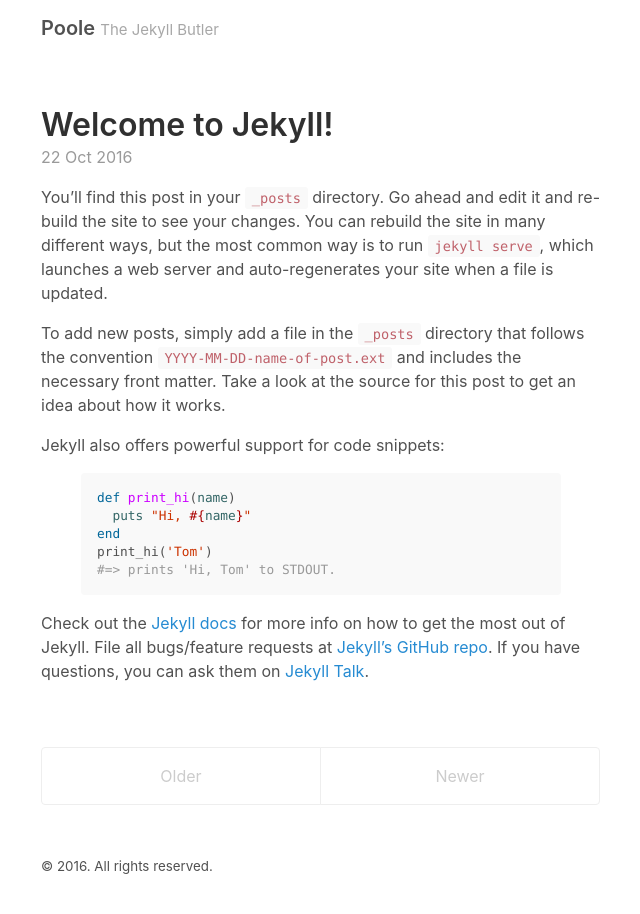
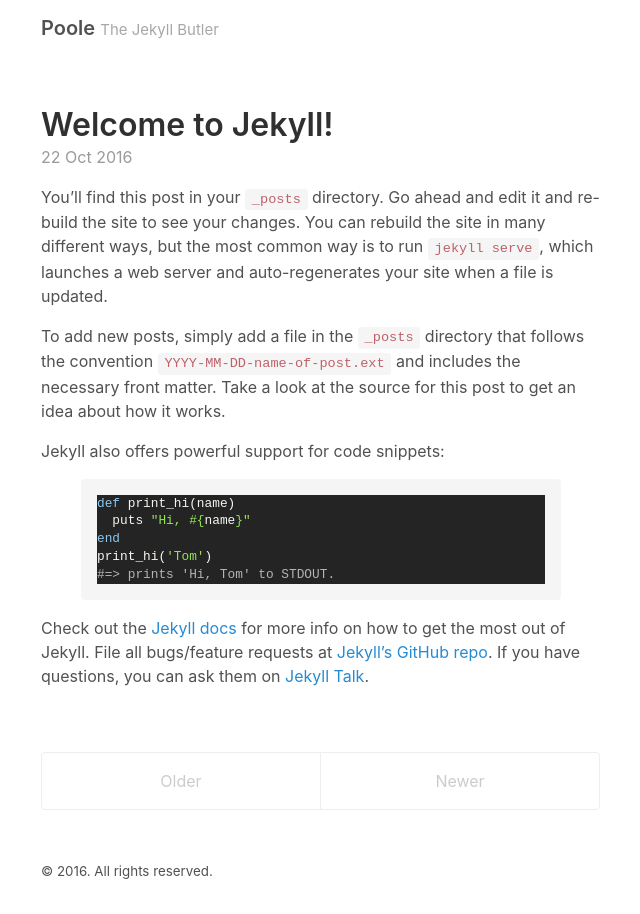
Before and after one commit to chongkong/chongkong.github.io, a Jekyll site: the page built from index.html, in a window 1280 px wide. Shown: the whole page, without its empty margins (319-959 px from the left). Built offline with Jekyll 4.4.1, drawn with Linux system fonts in a browser that asks for light colours; the list of posts is cut into pages by our own code.

Commit message:
Edit stylings

```diff
--- a/_sass/_code.scss
+++ b/_sass/_code.scss
@@ -12,13 +12,12 @@
   padding: .25em .5em;
   font-size: 85%;
   color: $code-color;
-  background-color: #f9f9f9;
+  background-color: rgba(0, 0, 0, 0.04);
   border-radius: 3px;
 }
 
 pre {
-  margin-top: 0;
-  margin-bottom: 1rem;
+  margin: 0 0 1rem;
 }
 
 pre code {
@@ -34,7 +33,7 @@
   margin-bottom: 1rem;
   font-size: .8rem;
   line-height: 1.4;
-  background-color: #f9f9f9;
+  background-color: rgba(0, 0, 0, 0.04);
   border-radius: .25rem;
 
   pre {
--- a/_sass/_syntax.scss
+++ b/_sass/_syntax.scss
@@ -1,65 +1,65 @@
-.highlight .hll { background-color: #ffc; }
-.highlight .c { color: #999; } /* Comment */
-.highlight .err { color: #a00; background-color: #faa } /* Error */
-.highlight .k { color: #069; } /* Keyword */
-.highlight .o { color: #555 } /* Operator */
-.highlight .cm { color: #09f; font-style: italic } /* Comment.Multiline */
-.highlight .cp { color: #099 } /* Comment.Preproc */
-.highlight .c1 { color: #999; } /* Comment.Single */
-.highlight .cs { color: #999; } /* Comment.Special */
-.highlight .gd { background-color: #fcc; border: 1px solid #c00 } /* Generic.Deleted */
+.highlight pre { background-color: #242424; }
+.highlight .hll { background-color: #242424; }
+.highlight .c { color: #b3b5af } /* Comment */
+.highlight .err { color: #f08080; background-color: #242424 } /* Error */
+.highlight .k { color: #8ac6f2 } /* Keyword */
+.highlight .l { color: #95e454 } /* Literal */
+.highlight .n { color: #f8f8f2 } /* Name */
+.highlight .o { color: #f8f8f2 } /* Operator */
+.highlight .p { color: #f8f8f2 } /* Punctuation */
+.highlight .cm { color: #b3b5af } /* Comment.Multiline */
+.highlight .cp { color: #b3b5af } /* Comment.Preproc */
+.highlight .c1 { color: #b3b5af } /* Comment.Single */
+.highlight .cs { color: #b3b5af } /* Comment.Special */
 .highlight .ge { font-style: italic } /* Generic.Emph */
-.highlight .gr { color: #f00 } /* Generic.Error */
-.highlight .gh { color: #030; } /* Generic.Heading */
-.highlight .gi { background-color: #cfc; border: 1px solid #0c0 } /* Generic.Inserted */
-.highlight .go { color: #aaa } /* Generic.Output */
-.highlight .gp { color: #009; } /* Generic.Prompt */
-.highlight .gs { } /* Generic.Strong */
-.highlight .gu { color: #030; } /* Generic.Subheading */
-.highlight .gt { color: #9c6 } /* Generic.Traceback */
-.highlight .kc { color: #069; } /* Keyword.Constant */
-.highlight .kd { color: #069; } /* Keyword.Declaration */
-.highlight .kn { color: #069; } /* Keyword.Namespace */
-.highlight .kp { color: #069 } /* Keyword.Pseudo */
-.highlight .kr { color: #069; } /* Keyword.Reserved */
-.highlight .kt { color: #078; } /* Keyword.Type */
-.highlight .m { color: #f60 } /* Literal.Number */
-.highlight .s { color: #d44950 } /* Literal.String */
-.highlight .na { color: #4f9fcf } /* Name.Attribute */
-.highlight .nb { color: #366 } /* Name.Builtin */
-.highlight .nc { color: #0a8; } /* Name.Class */
-.highlight .no { color: #360 } /* Name.Constant */
-.highlight .nd { color: #99f } /* Name.Decorator */
-.highlight .ni { color: #999; } /* Name.Entity */
-.highlight .ne { color: #c00; } /* Name.Exception */
-.highlight .nf { color: #c0f } /* Name.Function */
-.highlight .nl { color: #99f } /* Name.Label */
-.highlight .nn { color: #0cf; } /* Name.Namespace */
-.highlight .nt { color: #2f6f9f; } /* Name.Tag */
-.highlight .nv { color: #033 } /* Name.Variable */
-.highlight .ow { color: #000; } /* Operator.Word */
-.highlight .w { color: #bbb } /* Text.Whitespace */
-.highlight .mf { color: #f60 } /* Literal.Number.Float */
-.highlight .mh { color: #f60 } /* Literal.Number.Hex */
-.highlight .mi { color: #f60 } /* Literal.Number.Integer */
-.highlight .mo { color: #f60 } /* Literal.Number.Oct */
-.highlight .sb { color: #c30 } /* Literal.String.Backtick */
-.highlight .sc { color: #c30 } /* Literal.String.Char */
-.highlight .sd { color: #c30; font-style: italic } /* Literal.String.Doc */
-.highlight .s2 { color: #c30 } /* Literal.String.Double */
-.highlight .se { color: #c30; } /* Literal.String.Escape */
-.highlight .sh { color: #c30 } /* Literal.String.Heredoc */
-.highlight .si { color: #a00 } /* Literal.String.Interpol */
-.highlight .sx { color: #c30 } /* Literal.String.Other */
-.highlight .sr { color: #3aa } /* Literal.String.Regex */
-.highlight .s1 { color: #c30 } /* Literal.String.Single */
-.highlight .ss { color: #fc3 } /* Literal.String.Symbol */
-.highlight .bp { color: #366 } /* Name.Builtin.Pseudo */
-.highlight .vc { color: #033 } /* Name.Variable.Class */
-.highlight .vg { color: #033 } /* Name.Variable.Global */
-.highlight .vi { color: #033 } /* Name.Variable.Instance */
-.highlight .il { color: #f60 } /* Literal.Number.Integer.Long */
+.highlight .gs { font-weight: bold } /* Generic.Strong */
+.highlight .kc { color: #8ac6f2 } /* Keyword.Constant */
+.highlight .kd { color: #8ac6f2 } /* Keyword.Declaration */
+.highlight .kn { color: #8ac6f2 } /* Keyword.Namespace */
+.highlight .kp { color: #8ac6f2 } /* Keyword.Pseudo */
+.highlight .kr { color: #8ac6f2 } /* Keyword.Reserved */
+.highlight .kt { color: #8ac6f2 } /* Keyword.Type */
+.highlight .ld { color: #e6db74 } /* Literal.Date */
+.highlight .m { color: #ae81ff } /* Literal.Number */
+.highlight .s { color: #e6db74 } /* Literal.String */
+.highlight .na { color: #cae682 } /* Name.Attribute */
+.highlight .nb { color: #f3f6ee } /* Name.Builtin */
+.highlight .nc { color: #cae682 } /* Name.Class */
+.highlight .no { color: #53dccd } /* Name.Constant */
+.highlight .nd { color: #a7a7d1 } /* Name.Decorator */
+.highlight .ni { color: #cae682 } /* Name.Entity */
+.highlight .ne { color: #cae682 } /* Name.Exception */
+.highlight .nf { color: #f3f6ee } /* Name.Function */
+.highlight .nl { color: #f3f6ee } /* Name.Label */
+.highlight .nn { color: #f3f6ee } /* Name.Namespace */
+.highlight .nx { color: #cae682 } /* Name.Other */
+.highlight .py { color: #f3f6ee } /* Name.Property */
+.highlight .nt { color: #f3f6ee } /* Name.Tag */
+.highlight .nv { color: #d4c4a9 } /* Name.Variable */
+.highlight .ow { color: #f3f6ee } /* Operator.Word */
+.highlight .w { color: #f3f6ee } /* Text.Whitespace */
+.highlight .mf { color: #f08080 } /* Literal.Number.Float */
+.highlight .mh { color: #f08080 } /* Literal.Number.Hex */
+.highlight .mi { color: #f08080 } /* Literal.Number.Integer */
+.highlight .mo { color: #f08080 } /* Literal.Number.Oct */
+.highlight .sb { color: #95e454 } /* Literal.String.Backtick */
+.highlight .sc { color: #95e454 } /* Literal.String.Char */
+.highlight .sd { color: #95e454 } /* Literal.String.Doc */
+.highlight .s2 { color: #95e454 } /* Literal.String.Double */
+.highlight .se { color: #f08080 } /* Literal.String.Escape */
+.highlight .sh { color: #95e454 } /* Literal.String.Heredoc */
+.highlight .si { color: #95e454 } /* Literal.String.Interpol */
+.highlight .sx { color: #95e454 } /* Literal.String.Other */
+.highlight .sr { color: #95e454 } /* Literal.String.Regex */
+.highlight .s1 { color: #95e454 } /* Literal.String.Single */
+.highlight .ss { color: #95e454 } /* Literal.String.Symbol */
+.highlight .bp { color: #f8f8f2 } /* Name.Builtin.Pseudo */
+.highlight .vc { color: #f8f8f2 } /* Name.Variable.Class */
+.highlight .vg { color: #f8f8f2 } /* Name.Variable.Global */
+.highlight .vi { color: #f8f8f2 } /* Name.Variable.Instance */
+.highlight .il { color: #f08080 } /* Literal.Number.Integer.Long */
 
-.css .o,
-.css .o + .nt,
-.css .nt + .nt { color: #999; }
+.highlight .gh { } /* Generic Heading & Diff Header */
+.highlight .gu { color: #75715e; } /* Generic.Subheading & Diff Unified/Comment? */
+.highlight .gd { color: #f08080; } /* Generic.Deleted & Diff Deleted */
+.highlight .gi { color: #95e454; } /* Generic.Inserted & Diff Inserted */
--- a/_sass/_variables.scss
+++ b/_sass/_variables.scss
@@ -26,5 +26,5 @@
 $large-breakpoint: 38em;
 $large-font-size: 20px;
 
-$code-font-family: Menlo, Monaco, "Courier New", monospace;
+$code-font-family: Menlo, Consolas, Monaco "Courier New", monospace;
 $code-color: #bf616a;
```
